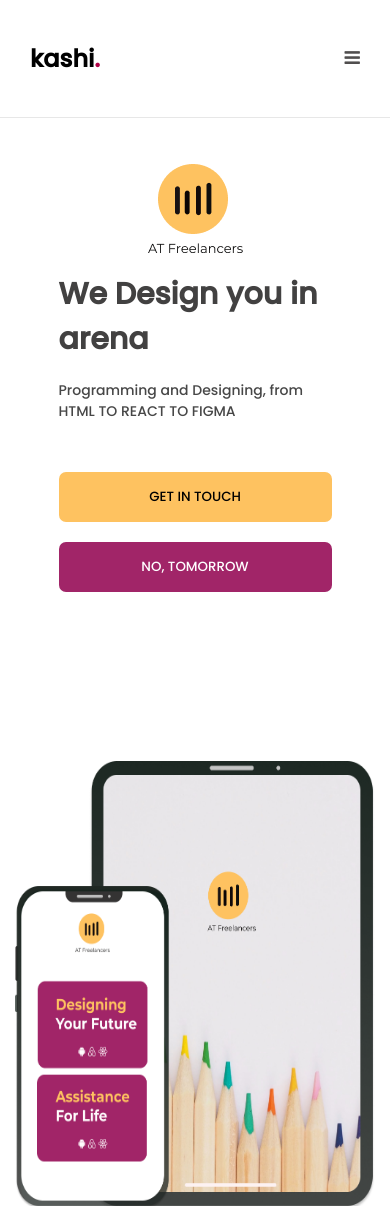
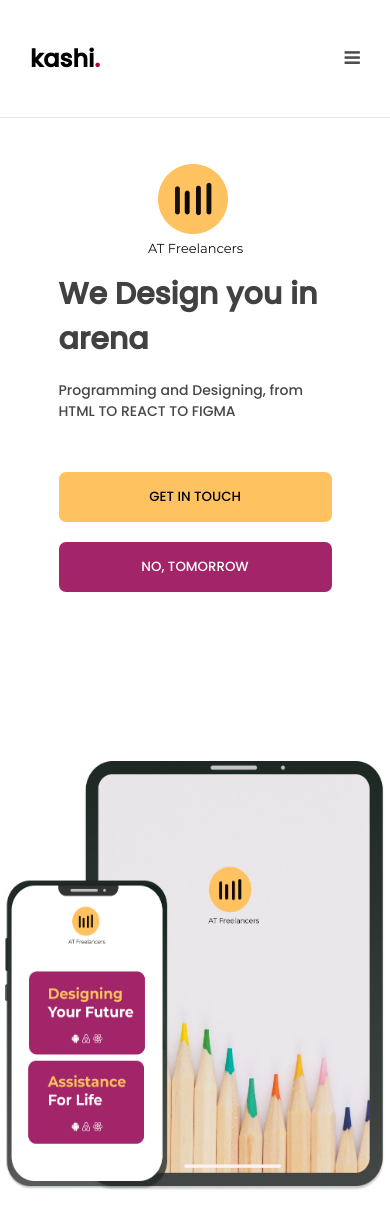
Before and after one commit to kashifal/ATFREE, a plain HTML site: page index.html in a window 390 px wide. Shown: the top 1206 px of the page. Drawn offline with Linux system fonts and the light colour scheme.

Commit message:
Update style.css

```diff
--- a/style.css
+++ b/style.css
@@ -199,8 +199,7 @@ hr{
 
 
 
-
-
+3
 
 
 
@@ -365,8 +364,8 @@ hr{
 .main .two img
 {
     margin-top: 20vh;
-    width: 360px;
-    height: 450px;
+    width: 380px;
+    height: 430px;
 
 }
 
@@ -449,8 +448,8 @@ hr{
 .main .two img
 {
     margin-top: 20vh;
-    width: 360px;
-    height: 450px;
+    width: 380px;
+    height: 430px;
 
 }
 
@@ -534,8 +533,8 @@ hr{
 .main .two img
 {
     margin-top: 20vh;
-    width: 360px;
-    height: 450px;
+    width: 380px;
+    height: 430px;
 
 }
 
```
